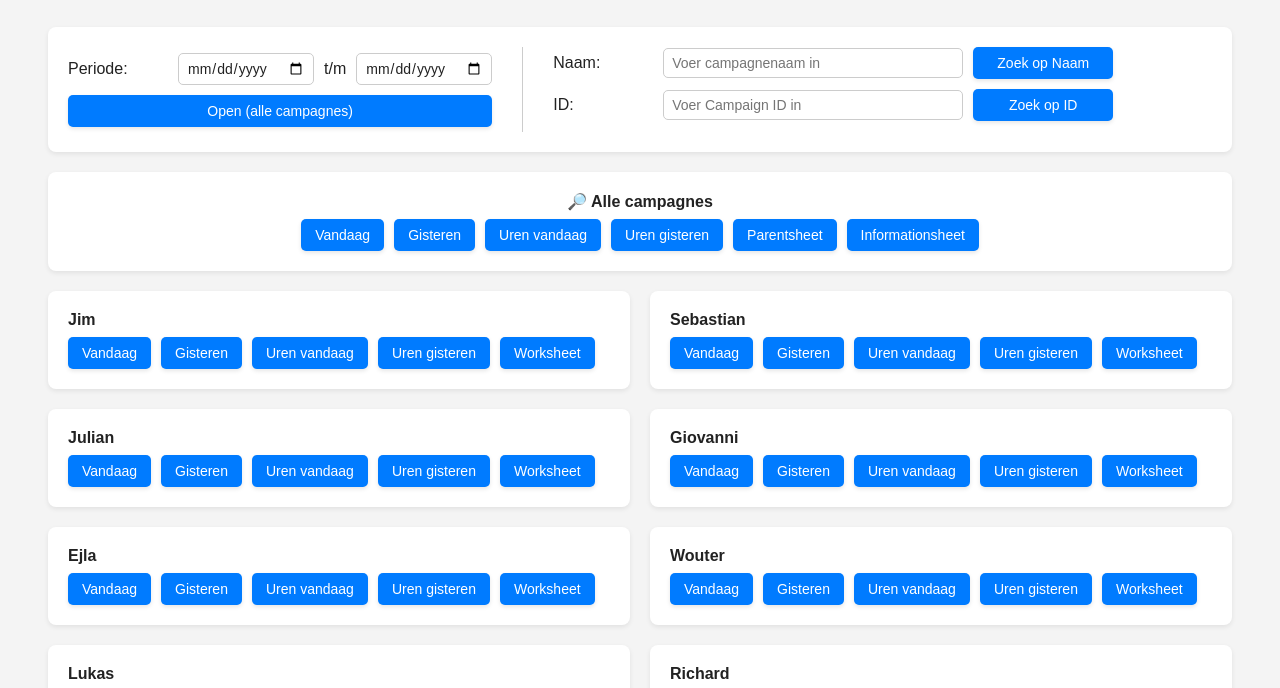
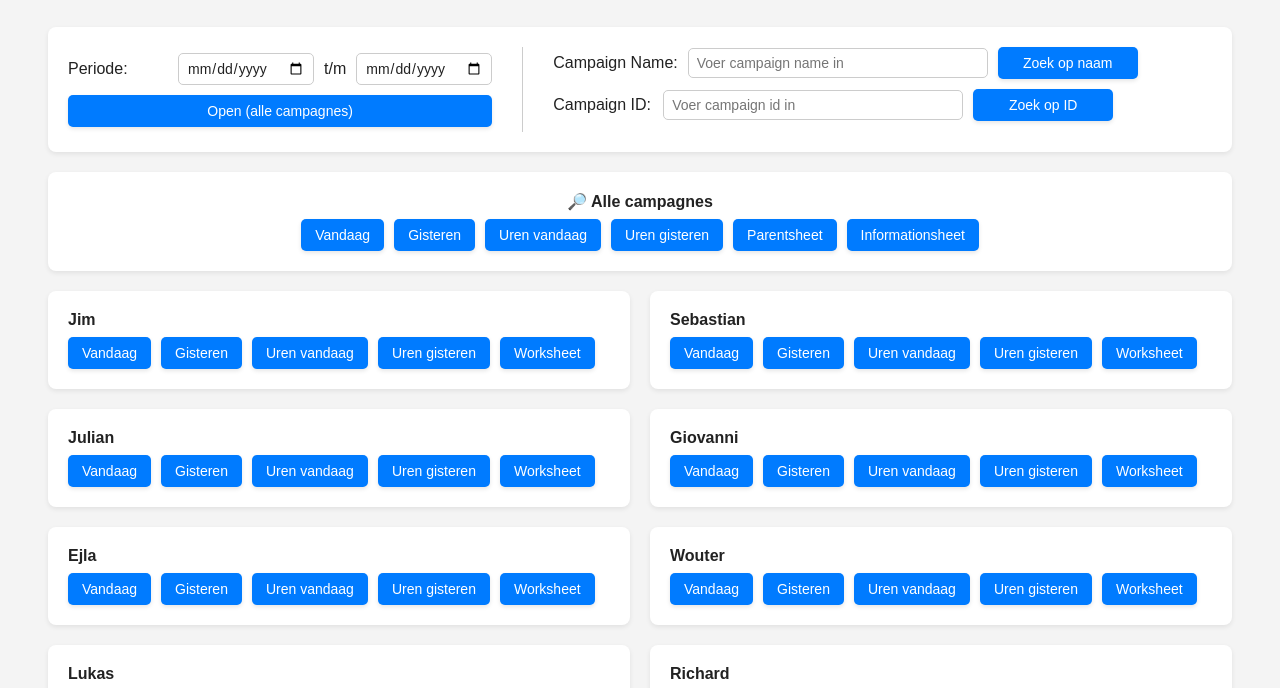
Before and after one commit to Rocketdashboard/rocket-dashboard, a plain HTML site: page index.html in a window 1280 px wide. Shown: the part 84-772 px from the top of the page. Drawn offline with Linux system fonts and the light colour scheme.

Commit message:
Update index.html

```diff
--- a/index.html
+++ b/index.html
@@ -192,13 +192,13 @@
 
       <div class="search-stack">
         <div class="inline-row">
-          <span class="fixed-label">Naam:</span>
-          <input id="campaignQuery" type="text" placeholder="Voer campagnenaam in" style="flex-grow:1; max-width: 300px;" />
-          <button class="action-button search-button" onclick="handleSearchCampaign()">Zoek op Naam</button>
+          <span class="fixed-label">Campaign Name:</span>
+          <input id="campaignQuery" type="text" placeholder="Voer campaign name in" style="flex-grow:1; max-width: 300px;" />
+          <button class="action-button search-button" onclick="handleSearchCampaign()">Zoek op naam</button>
         </div>
         <div class="inline-row">
-          <span class="fixed-label">ID:</span>
-          <input id="campaignIdQuery" type="text" placeholder="Voer Campaign ID in" style="flex-grow:1; max-width: 300px;" />
+          <span class="fixed-label">Campaign ID:</span>
+          <input id="campaignIdQuery" type="text" placeholder="Voer campaign id in" style="flex-grow:1; max-width: 300px;" />
           <button class="action-button search-button" onclick="handleSearchById()">Zoek op ID</button>
         </div>
       </div>
```
